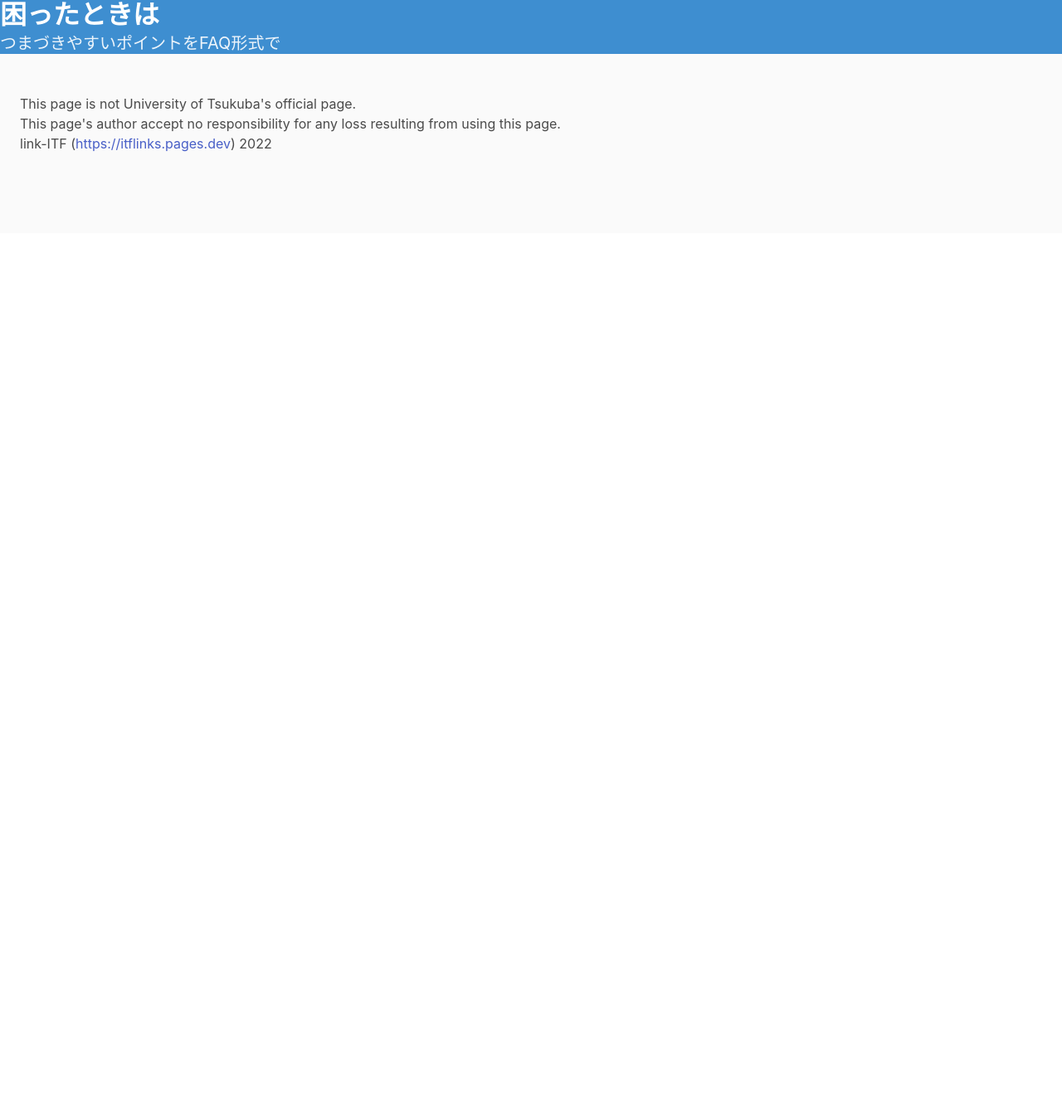
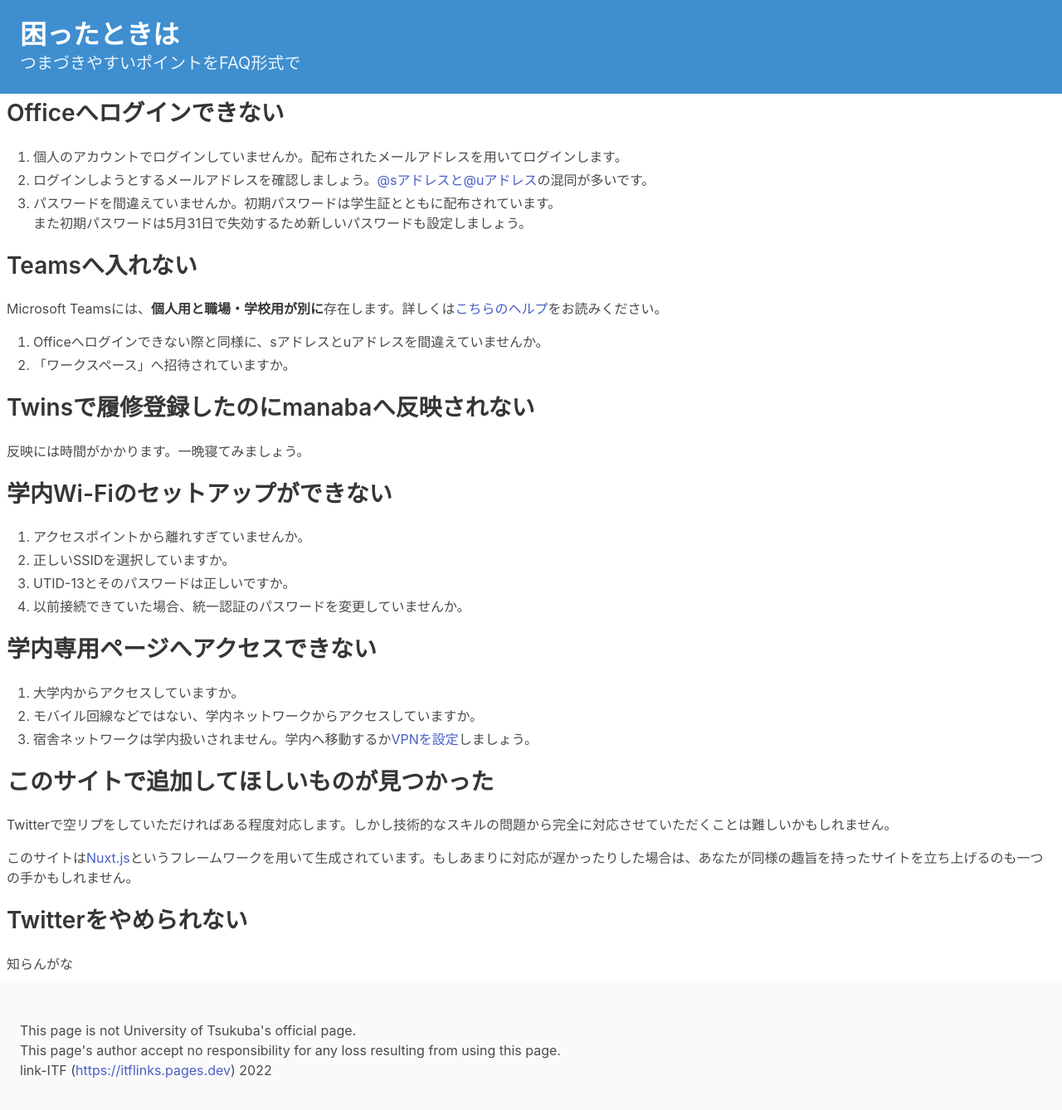
Before and after one commit to otagao/itflinks, a Nuxt app: page /faq in a window 1280 px wide. Shown: the top 1338 px of the page at 83% size. Before the commit the page ends 800 px from the top, so only its background shows below. Built offline with nearby package versions, Linux system fonts and the light colour scheme.

Commit message:
add somefaq

```diff
--- a/components/Applinks.vue
+++ b/components/Applinks.vue
@@ -1,5 +1,5 @@
 <template>
-  <div id="applinks" class="m-2">
+  <div id="applinks" class="m-2 content">
     <div id="twinte">
       <h2 class="title">Twin:te</h2>
       <ul>
--- a/components/Faqs.vue
+++ b/components/Faqs.vue
@@ -1,8 +1,58 @@
 <template>
   <div id="faqs">
-    <section class="hero is-info">
-      <h1 class="title">困ったときは</h1>
-      <p class="subtitle">つまづきやすいポイントをFAQ形式で</p>
+    <section class="hero is-info is-small">
+      <div class="hero-body">
+        <h1 class="title">困ったときは</h1>
+        <p class="subtitle">つまづきやすいポイントをFAQ形式で</p>
+      </div>
+    </section>
+    <section class="m-2">
+      <div class="content">
+        <h2 class="title">Officeへログインできない</h2>
+        <ol>
+          <li>個人のアカウントでログインしていませんか。配布されたメールアドレスを用いてログインします。</li>
+          <li>ログインしようとするメールアドレスを確認しましょう。<a href="https://www.u.tsukuba.ac.jp/email/">@sアドレスと@uアドレス</a>の混同が多いです。</li>
+          <li>パスワードを間違えていませんか。初期パスワードは学生証とともに配布されています。<br>また初期パスワードは5月31日で失効するため新しいパスワードも設定しましょう。</li>
+        </ol>
+      </div>
+      <div class="content">
+        <h2 class="title">Teamsへ入れない</h2>
+        <p>Microsoft Teamsには、<strong>個人用と職場・学校用が別に</strong>存在します。詳しくは<a href="https://support.microsoft.com/ja-jp/office/microsoft-teams-%E3%82%92%E5%85%A5%E6%89%8B%E3%81%99%E3%82%8B%E6%96%B9%E6%B3%95-fc7f1634-abd3-4f26-a597-9df16e4ca65b">こちらのヘルプ</a>をお読みください。</p>
+        <ol>
+          <li>Officeへログインできない際と同様に、sアドレスとuアドレスを間違えていませんか。</li>
+          <li>「ワークスペース」へ招待されていますか。</li>
+        </ol>
+      </div>
+      <div class="content">
+        <h2 class="title">Twinsで履修登録したのにmanabaへ反映されない</h2>
+        <p>反映には時間がかかります。一晩寝てみましょう。</p>
+      </div>
+      <div class="content">
+        <h2 class="title">学内Wi-Fiのセットアップができない</h2>
+        <ol>
+          <li>アクセスポイントから離れすぎていませんか。</li>
+          <li>正しいSSIDを選択していますか。</li>
+          <li>UTID-13とそのパスワードは正しいですか。</li>
+          <li>以前接続できていた場合、統一認証のパスワードを変更していませんか。</li>
+        </ol>
+      </div>
+      <div class="content">
+        <h2 class="title">学内専用ページへアクセスできない</h2>
+        <ol>
+          <li>大学内からアクセスしていますか。</li>
+          <li>モバイル回線などではない、学内ネットワークからアクセスしていますか。</li>
+          <li>宿舎ネットワークは学内扱いされません。学内へ移動するか<a href="http://campus-vpn.cc.tsukuba.ac.jp/ja/">VPNを設定</a>しましょう。</li>
+        </ol>
+      </div>
+      <div class="content">
+        <h2 class="title">このサイトで追加してほしいものが見つかった</h2>
+        <p>Twitterで空リプをしていただければある程度対応します。しかし技術的なスキルの問題から完全に対応させていただくことは難しいかもしれません。</p>
+        <p>このサイトは<a href="https://nuxtjs.org/ja/">Nuxt.js</a>というフレームワークを用いて生成されています。もしあまりに対応が遅かったりした場合は、あなたが同様の趣旨を持ったサイトを立ち上げるのも一つの手かもしれません。</p>
+      </div>
+      <div class="content">
+        <h2 class="title">Twitterをやめられない</h2>
+        <p>知らんがな</p>
+      </div>
     </section>
   </div>
 </template>
```
